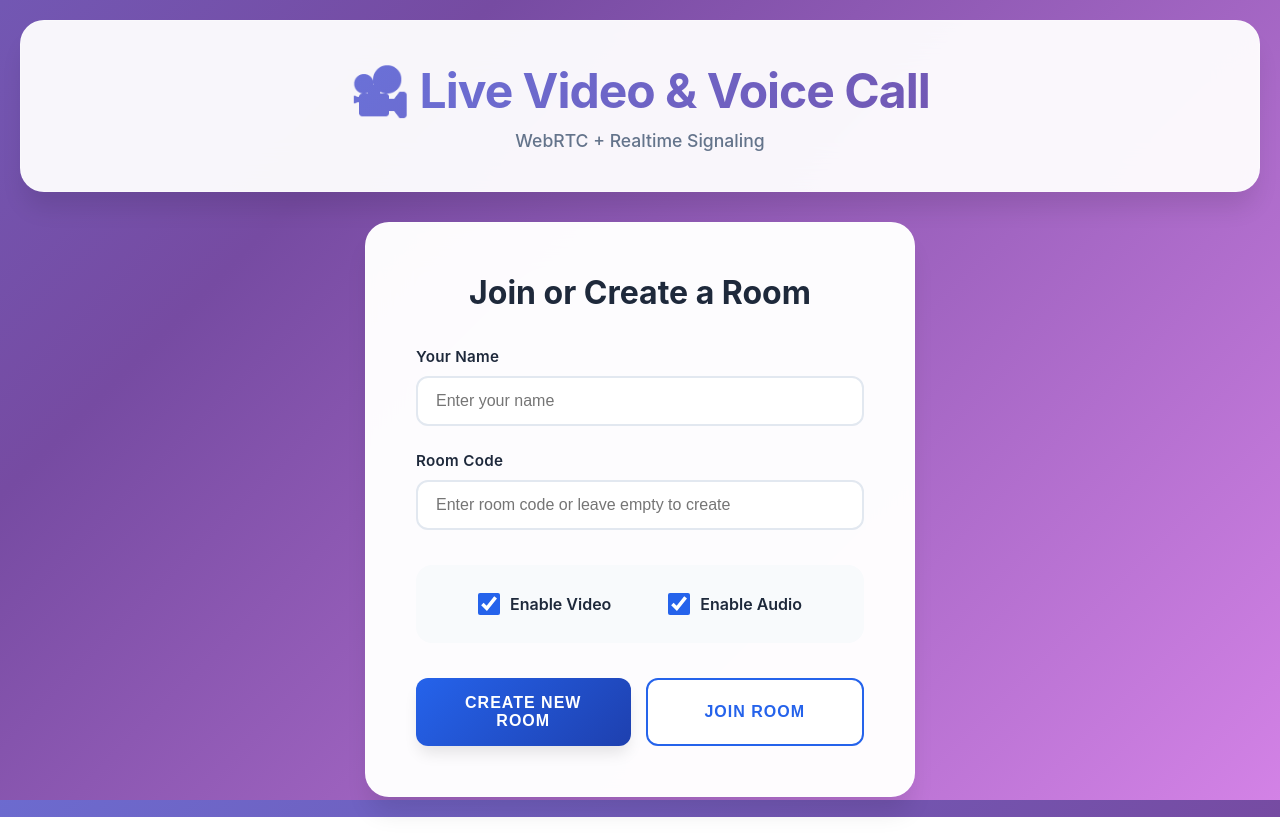
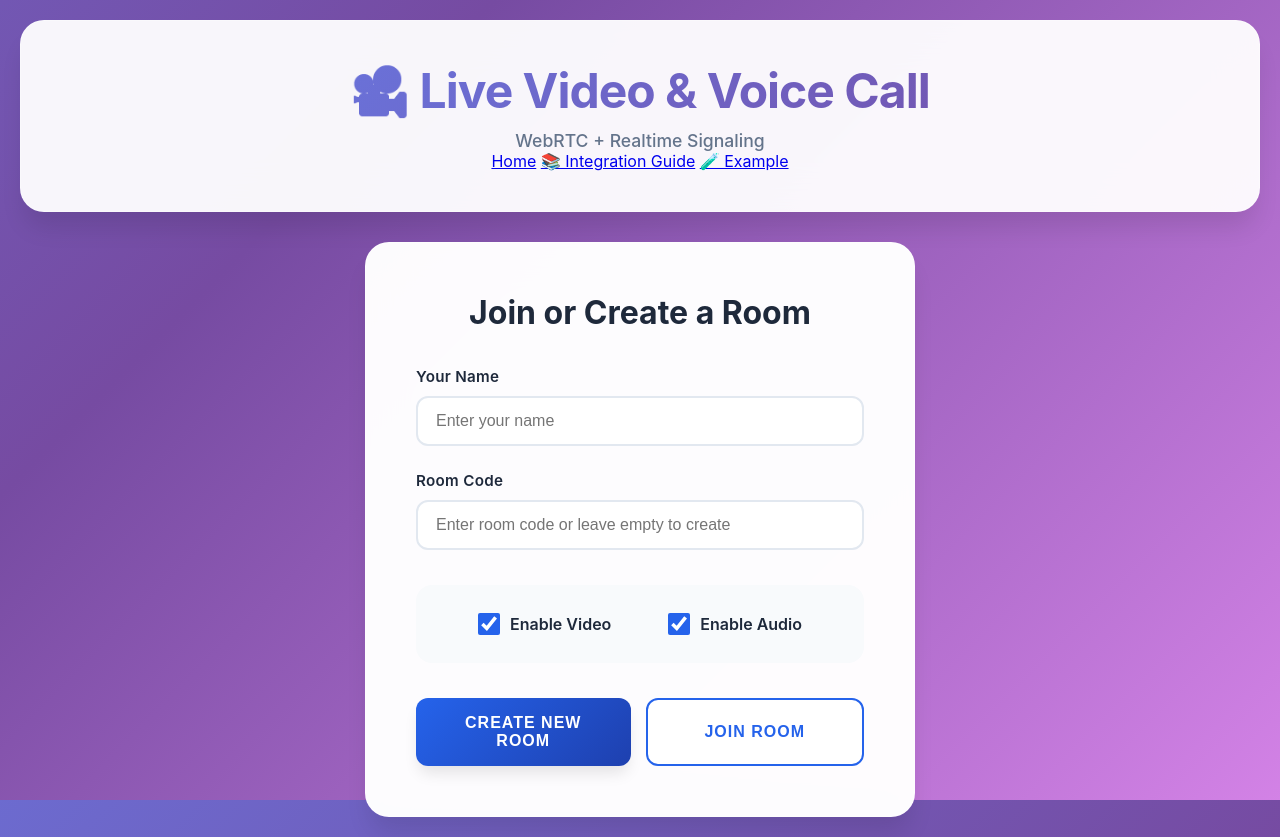
Before and after one commit to Cartier-app/webrtc, a website: page index.html in a window 1280 px wide. Drawn offline with nearby package versions, Linux system fonts and the light colour scheme.

Commit message:
Remove 'Supabase' from the title in index.html

```diff
--- a/index.html
+++ b/index.html
@@ -3,7 +3,7 @@
 <head>
   <meta charset="UTF-8">
   <meta name="viewport" content="width=device-width, initial-scale=1.0">
-  <title>WebRTC Video Call - Supabase</title>
+  <title>WebRTC Video Call</title>
   <link href="style.css" rel="stylesheet" type="text/css" />
 </head>
 <body>
@@ -13,6 +13,11 @@
     <header>
       <h1>🎥 Live Video & Voice Call</h1>
       <p class="subtitle">WebRTC + Realtime Signaling</p>
+      <nav class="header-nav">
+        <a href="/" class="nav-link active">Home</a>
+        <a href="/integration.html" class="nav-link">📚 Integration Guide</a>
+        <a href="/example-integration.html" class="nav-link">🧪 Example</a>
+      </nav>
     </header>
 
     <div id="setupScreen" class="screen active">
```
